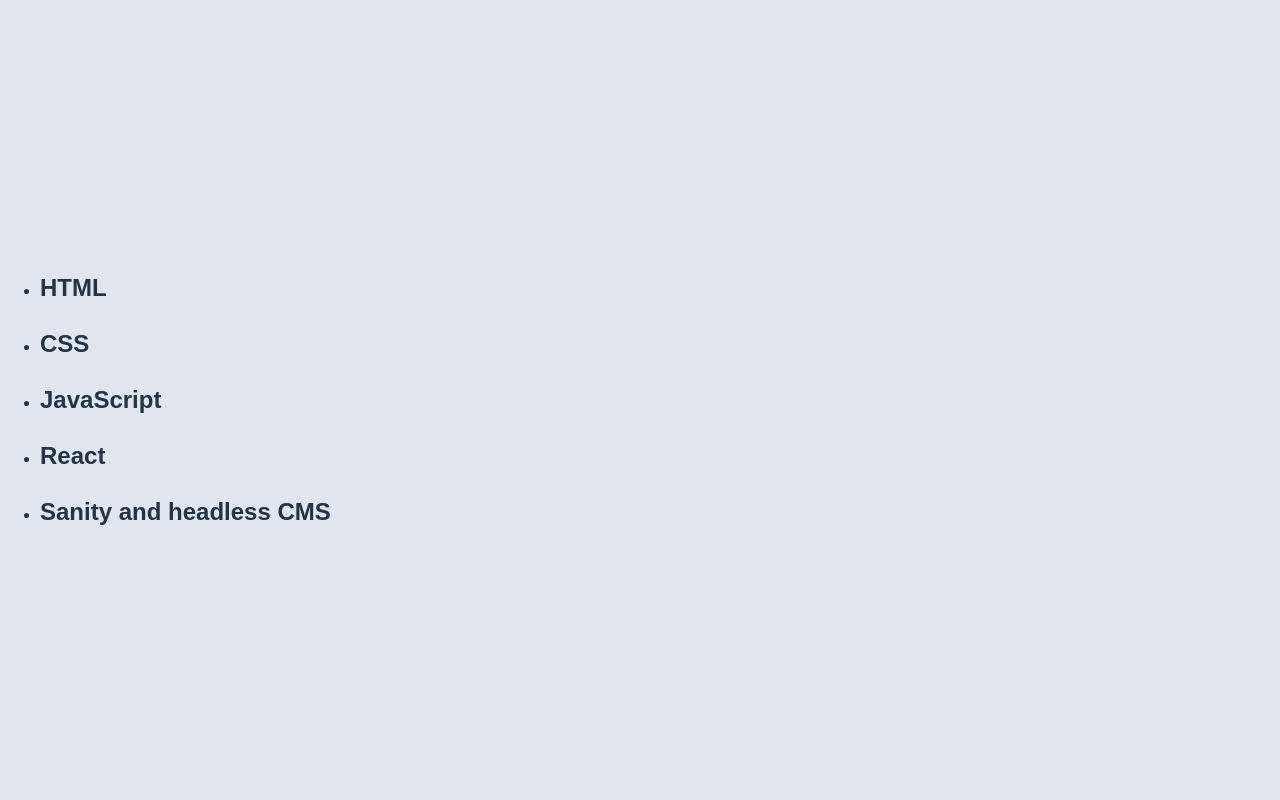
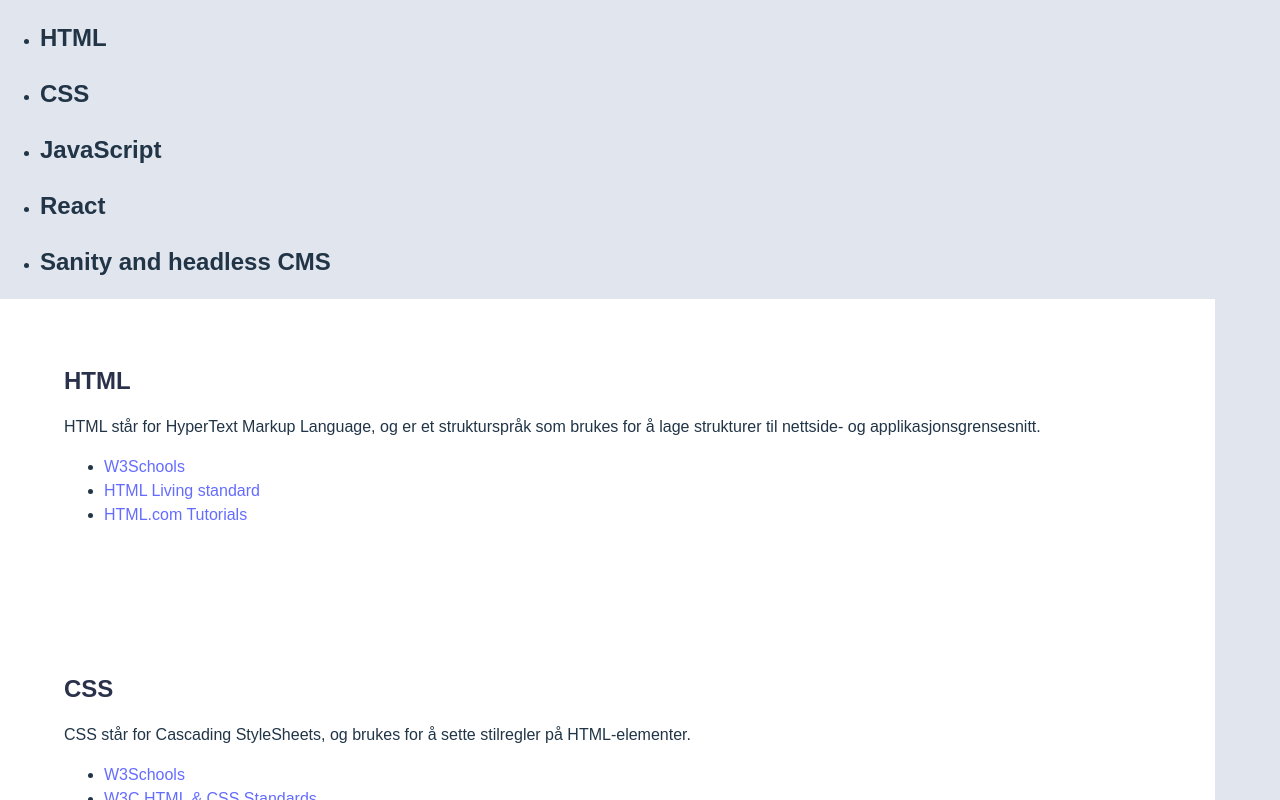
Before and after one commit to martiniusm/martiniusm-uin23ak3_resourceapp_group2, a React (Vite) app in the folder ressursarkiv/: page / in a window 1280 px wide. Shown: the top 800 px of the page. Built offline with nearby package versions, Linux system fonts and the light colour scheme.

Commit message:
Gjort "ferdig" category komponentet

```diff
--- a/ressursarkiv/src/App.jsx
+++ b/ressursarkiv/src/App.jsx
@@ -1,6 +1,7 @@
 import { useState } from 'react'
 import './App.css'
 import Nav from './Components/Nav'
+import Category from './Components/Category'
 
 
 function App() {
@@ -9,6 +10,7 @@
   return (
     <>
       <Nav />
+      <Category />
     </>
   )
 }
--- a/ressursarkiv/src/Components/Category.jsx
+++ b/ressursarkiv/src/Components/Category.jsx
@@ -1,12 +1,17 @@
 import { resources } from "../assets/ressurser"
 import Content from './Content'
-import Nav from './Nav'
 export default function Category(){
 
     return(
         <>
-        {resources.map(resource =>
-            <Content category={resource.category} text={resource.text} sources={resource.sources}/>
+        {resources.map((resource, i) =>
+        <article key={i}>
+            <h2>{resource.category}</h2>
+            <p>{resource.text}</p>
+            <ul>
+                {resource.sources.map((element, i) => <li key={i}><a href={element.url}>{element.title}</a></li>)}
+            </ul>
+        </article>
             )}
         </>
     )
--- a/ressursarkiv/src/Components/Nav.jsx
+++ b/ressursarkiv/src/Components/Nav.jsx
@@ -4,7 +4,7 @@
     return(
         <>
         <ul>
-            {resources.map ((item, i) => <li key={i}><h2>{item.category}</h2></li>)}
+            {resources.map ((element, i) => <li key={i}><h2>{element.category}</h2></li>)}
         </ul>
         </>
     )
```
